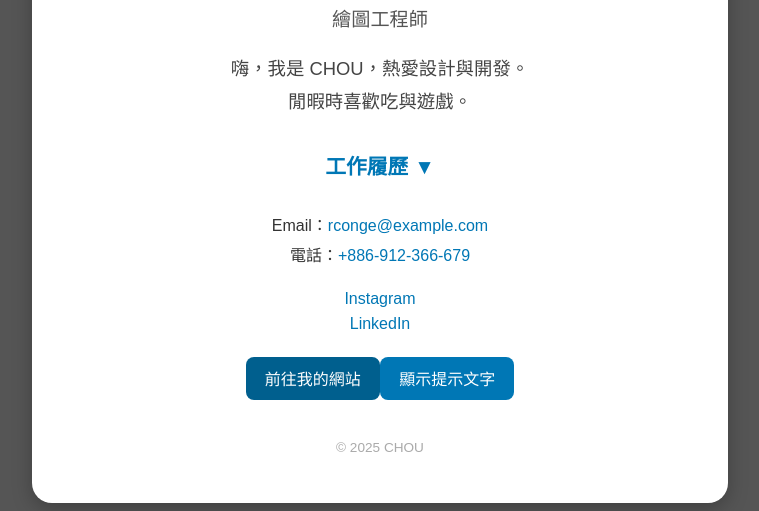
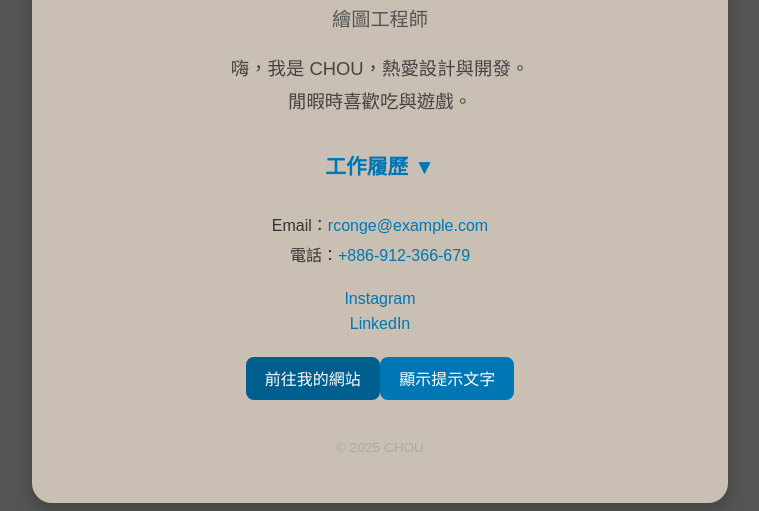
Before and after one commit to CHOU626/info626, a plain HTML site: page index.html in a window 1280 px wide. Shown: the part 289-800 px from the top of the page, without its empty margins (260-1019 px from the left). Drawn offline with Linux system fonts and the light colour scheme.

Commit message:
Update style.css

```diff
--- a/style.css
+++ b/style.css
@@ -13,7 +13,7 @@ body {
 
 /* === 名片主要外框 === */
 .card {
-  background: #fff;
+  background: #f3e6d4bb;
   padding: 3rem;
   border-radius: 20px;
   box-shadow: 0 6px 20px rgba(0, 0, 0, 0.25);
```
